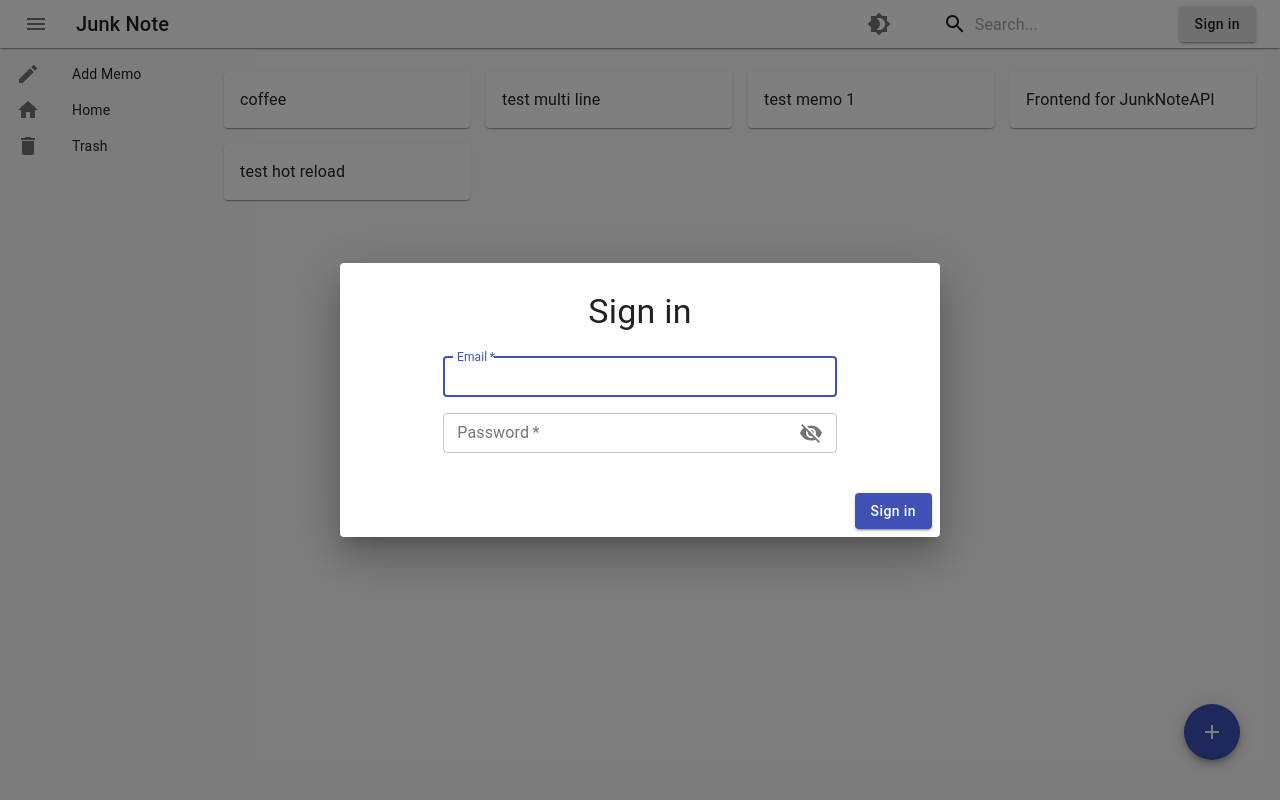
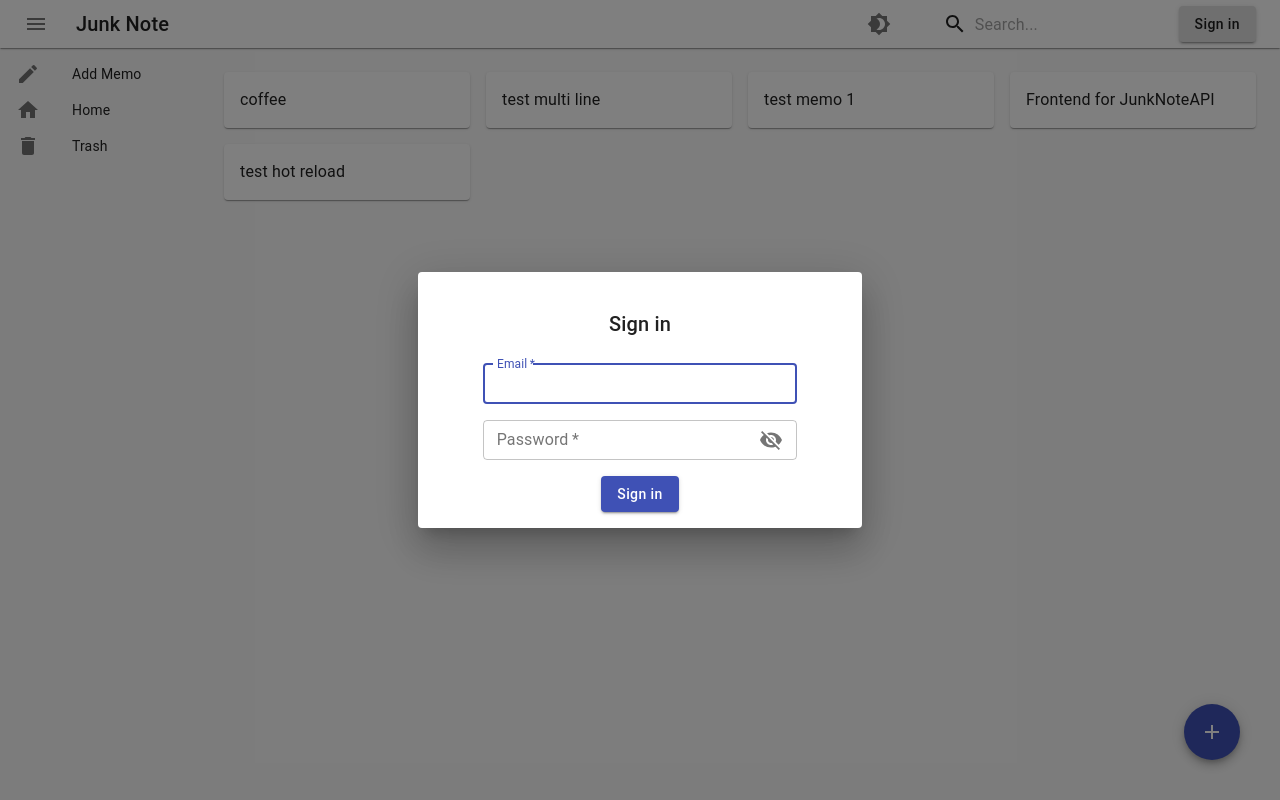
Before and after one commit to shin-hama/JunkNote, a React (Create React App) app: page / in a window 1280 px wide. Both pictures are taken after a click on the button "Sign in". Built offline with nearby package versions, Linux system fonts and the light colour scheme; no server answers.

Commit message:
FEAT: Add sign in button

```diff
--- a/src/components/SignInDialog.tsx
+++ b/src/components/SignInDialog.tsx
@@ -4,8 +4,8 @@ import { makeStyles, Theme, createStyles } from '@material-ui/core/styles'
 import Box from '@material-ui/core/Box'
 import Button from '@material-ui/core/Button'
 import Dialog from '@material-ui/core/Dialog'
-import DialogActions from '@material-ui/core/DialogActions'
 import DialogContent from '@material-ui/core/DialogContent'
+import DialogTitle from '@material-ui/core/DialogTitle'
 import FormControl from '@material-ui/core/FormControl'
 import IconButton from '@material-ui/core/IconButton'
 import InputAdornment from '@material-ui/core/InputAdornment/InputAdornment'
@@ -13,7 +13,6 @@ import InputLabel from '@material-ui/core/InputLabel'
 import OutlinedInput, {
   OutlinedInputProps,
 } from '@material-ui/core/OutlinedInput'
-import Typography from '@material-ui/core/Typography'
 import Visibility from '@material-ui/icons/Visibility'
 import VisibilityOff from '@material-ui/icons/VisibilityOff'
 
@@ -25,7 +24,10 @@ const useStyles = makeStyles((theme: Theme) =>
       margin: theme.spacing(1),
     },
     textField: {
-      width: '50ch',
+      width: '40ch',
+    },
+    title: {
+      textAlign: 'center',
     },
   })
 )
@@ -90,12 +92,11 @@ function SignInDialog({ isOpen, setIsOpen }: Props) {
 
   return (
     <div>
-      <Dialog open={isOpen} onClose={handleClose} maxWidth="sm" fullWidth>
+      <Dialog open={isOpen} onClose={handleClose} maxWidth="xs" fullWidth>
         <DialogContent>
-          <Typography variant="h4" align="center" className={classes.margin}>
-            Sign in
-          </Typography>
-          <Box textAlign="center" m={2}>
+          <form onSubmit={executeSignIn}>
+            <DialogTitle className={classes.title}>Sign in</DialogTitle>
+            <Box textAlign="center">
               <SignInForm
                 autoFocus
                 id="email"
@@ -122,13 +123,16 @@ function SignInDialog({ isOpen, setIsOpen }: Props) {
                   </InputAdornment>
                 }
               />
-          </Box>
-        </DialogContent>
-        <DialogActions>
-          <Button variant="contained" color="primary" onClick={executeSignIn}>
+              <Button
+                variant="contained"
+                color="primary"
+                type="submit"
+                className={classes.margin}>
                 Sign in
               </Button>
-        </DialogActions>
+            </Box>
+          </form>
+        </DialogContent>
       </Dialog>
     </div>
   )
```
Lines whose indentation alone changed are shown as unchanged.
